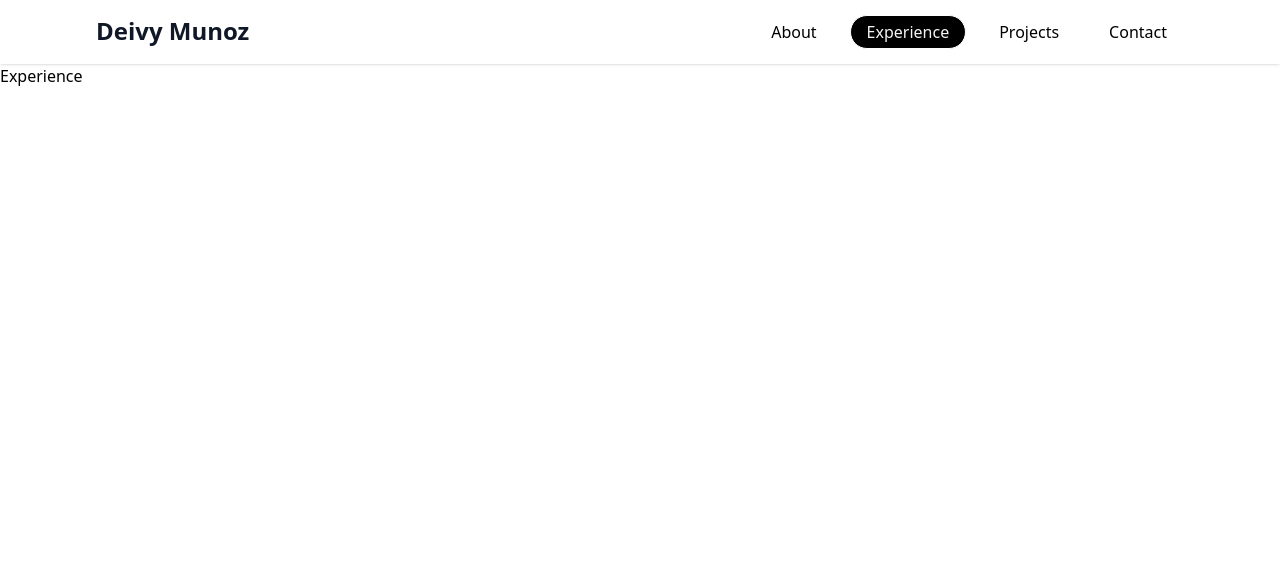
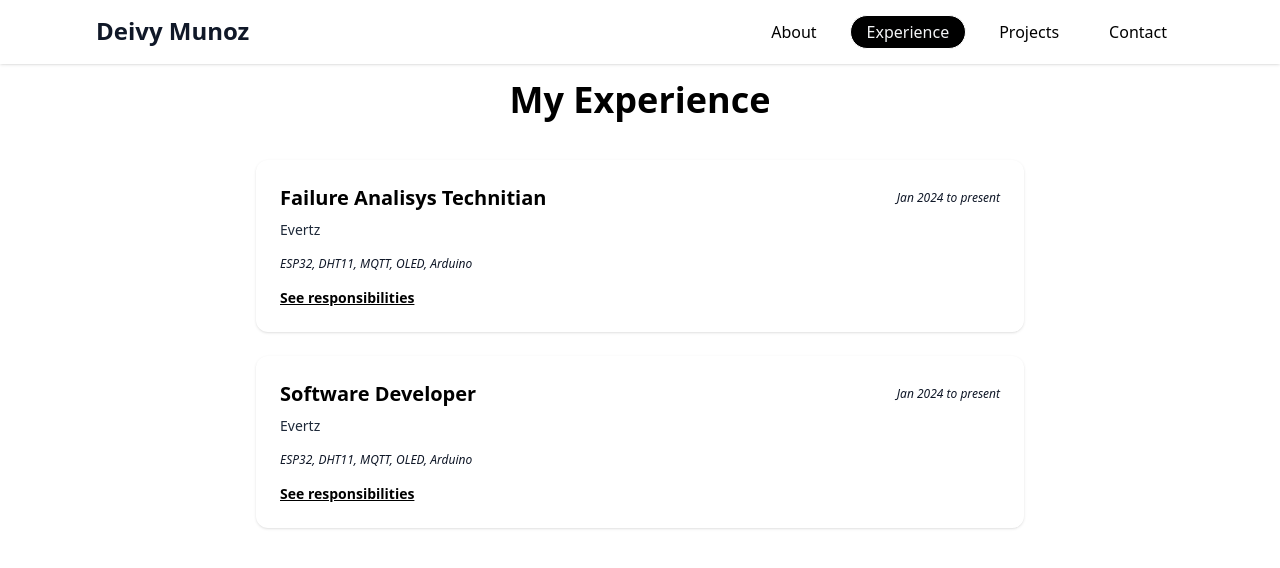
Before and after one commit to DeivyAlejo/my-website, a React (Vite) app: page /experience in a window 1280 px wide. Shown: the top 568 px of the page. Built offline with nearby package versions, Linux system fonts and the light colour scheme.

Commit message:
Some modifications to experience and  projects components

```diff
--- /dev/null
+++ b/src/components/ExperienceCard.jsx
@@ -0,0 +1,28 @@
+import React from 'react'
+import { useState } from 'react';
+
+const ExperienceCard = ({ jobTitle, company, dates, skills, description }) => {
+    const [showDescription, setShowDescription] = useState(false);
+    return (
+        <div className=" text-black rounded-xl shadow-sm p-6 transform transition-transform duration-300 hover:scale-101 cursor-pointer"
+            onClick={() => setShowDescription(!showDescription)}
+        >
+            <div className='flex flex-row justify-between items-center mb-2'>
+                <h3 className="text-xl font-semibold">{jobTitle}</h3>
+                <p className="text-xs text-gray-900 italic">{dates}</p>
+            </div>
+            <p className="text-gray-800 text-sm mb-4">{company}</p>
+
+            <p className="text-xs text-gray-900 mb-4 italic">{skills}</p>
+            {showDescription && (
+                <p className="text-xs text-gray-900 italic mb-2">{description}</p>
+            )}
+
+            <p className="text-sm font-bold text-blue-1200 underline">
+                {showDescription ? 'Hide responsibilities' : 'See responsibilities'}
+            </p>
+        </div>
+    )
+}
+
+export default ExperienceCard
--- a/src/components/ProjectCard.jsx
+++ b/src/components/ProjectCard.jsx
@@ -3,7 +3,7 @@ import { Link } from 'react-router-dom'
 
 const ProjectCard = ({ title, description, tech, link }) => {
   return (
-    <div className=" text-black rounded-xl shadow-sm p-6 transform transition-transform duration-300 hover:scale-102 ">
+    <div className=" text-black rounded-xl shadow-sm p-6 transform transition-transform duration-300 hover:scale-102 flex flex-col h-full">
       <h3 className="text-xl font-semibold mb-2">{title}</h3>
       <p className="text-gray-800 text-sm mb-4">{description}</p>
       <p className="text-xs text-gray-900 mb-4 italic">{tech}</p>
@@ -12,7 +12,7 @@ const ProjectCard = ({ title, description, tech, link }) => {
           to={link}
           target="_blank"
           rel="noopener noreferrer"
-          className="inline-block text-sm font-bold text-blue-1200 hover:underline"
+          className="inline-block text-sm font-bold text-blue-1200 hover:underline mt-auto"
         >
           View Project →
         </Link>
--- a/src/pages/Experience.jsx
+++ b/src/pages/Experience.jsx
@@ -1,8 +1,42 @@
 import React from 'react'
+import ExperienceCard from '../components/ExperienceCard'
+
+const experienceData = [
+  {
+    jobTitle: 'Failure Analisys Technitian',
+    company: 'Evertz',
+    dates: 'Jan 2024 to present',
+    skills: 'ESP32, DHT11, MQTT, OLED, Arduino',
+    description: 'Reads temperature and humidity using DHT11, displays data on OLED, and publishes via MQTT.',
+  },
+  {
+    jobTitle: 'Software Developer',
+    company: 'Evertz',
+    dates: 'Jan 2024 to present',
+    skills: 'ESP32, DHT11, MQTT, OLED, Arduino',
+    description: 'Reads temperature and humidity using DHT11, displays data on OLED, and publishes via MQTT.',
+  }
+]
 
 const Experience = () => {
   return (
-    <div className="pt-16">Experience</div>
+    <div className="pt-20 min-h-screen text-black px-6">
+      <div className="max-w-3xl mx-auto">
+        <h2 className="text-4xl font-bold mb-10 text-center">My Experience</h2>
+        <div className="flex flex-col space-y-6">
+          {experienceData.map((exp, index) => (
+            <ExperienceCard
+              key={index}
+              jobTitle={exp.jobTitle}
+              company={exp.company}
+              dates={exp.dates}
+              skills={exp.skills}
+              description={exp.description}
+            />
+          ))}
+        </div>
+      </div>
+    </div>
   )
 }
 
```
